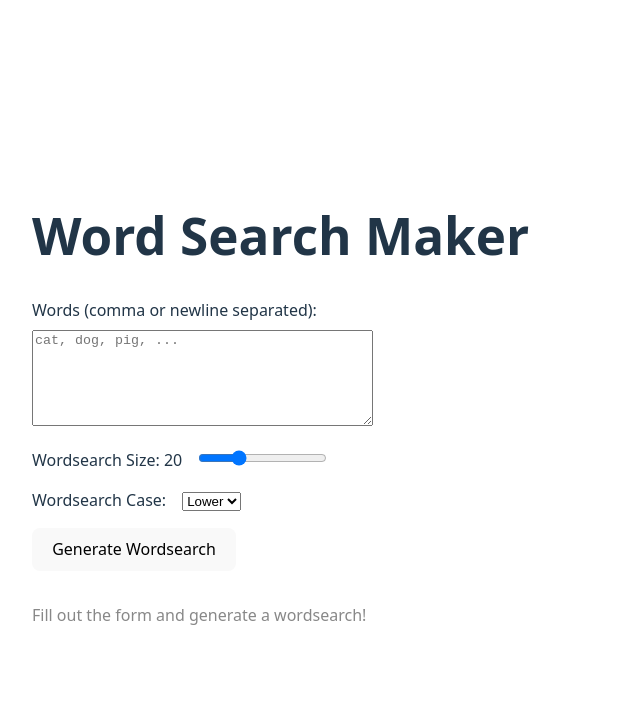
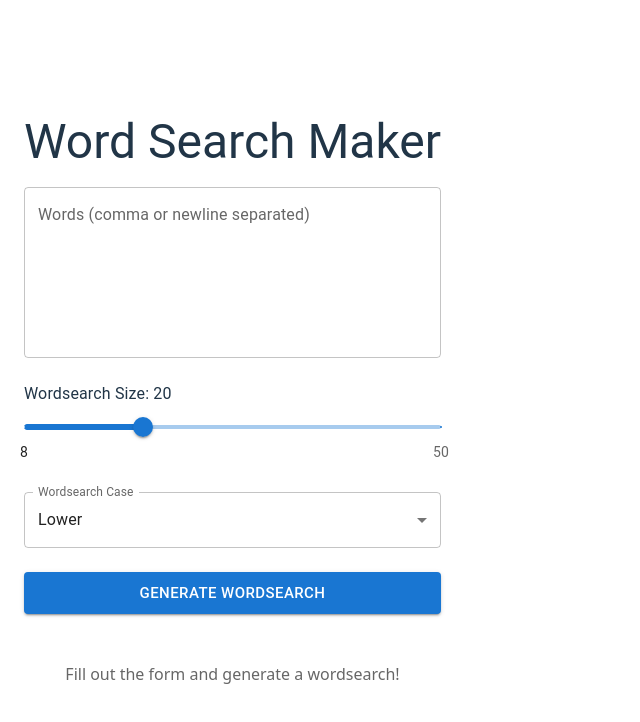
Before and after one commit to MorganMWJ/MorganMWJ.WordsearchMaker, a React (Vite) app in the folder wordsearch-react-app/: page / in a window 1280 px wide. Shown: the top 722 px of the page, without its empty margins (0-640 px from the left). Built offline with nearby package versions, Linux system fonts and the light colour scheme.

Commit message:
Now using Material Design UI elements

```diff
--- a/wordsearch-react-app/package.json
+++ b/wordsearch-react-app/package.json
@@ -13,6 +13,9 @@
     "deploy": "gh-pages -d dist"
   },
   "dependencies": {
+    "@emotion/react": "^11.14.0",
+    "@emotion/styled": "^11.14.1",
+    "@mui/material": "^7.3.7",
     "react": "^19.2.0",
     "react-dom": "^19.2.0"
   },
--- a/wordsearch-react-app/src/App.tsx
+++ b/wordsearch-react-app/src/App.tsx
@@ -1,4 +1,5 @@
 import { useState } from "react";
+import { Container, Typography, Box } from "@mui/material";
 import WordSearch from "./WordSearch";
 import WordsearchForm from "./WordsearchForm";
 
@@ -11,16 +12,22 @@ function App() {
   const [wordsearchData, setWordsearchData] = useState<WordSearchData  | null>(null);
 
   return (
-    <div style={{ padding: "2rem" }}>
-      <h1>Word Search Maker</h1>
-      <WordsearchForm onGenerate={setWordsearchData} />
+    <Container maxWidth="lg" sx={{ py: 4, display: 'flex', flexDirection: 'column', alignItems: 'center' }}>
+      <Typography variant="h3" component="h1" gutterBottom textAlign="center">
+        Word Search Maker
+      </Typography>
+      <Box sx={{ width: '100%', maxWidth: 600 }}>
+        <WordsearchForm onGenerate={setWordsearchData} />
+      </Box>
 
       {wordsearchData ? (
         <WordSearch grid={wordsearchData.Grid} words={wordsearchData.Words} />
       ) : (
-        <div style={{ color: "#888" }}>Fill out the form and generate a wordsearch!</div>
+        <Box sx={{ color: "text.secondary", mt: 2, textAlign: 'center' }}>
+          Fill out the form and generate a wordsearch!
+        </Box>
       )}
-    </div>
+    </Container>
   );
 }
 
--- a/wordsearch-react-app/src/WordSearch.tsx
+++ b/wordsearch-react-app/src/WordSearch.tsx
@@ -1,4 +1,5 @@
 import { useState } from "react";
+import { Box, Typography, Paper, List, ListItem, ListItemText } from "@mui/material";
 import "./WordSearch.css";
 
 type Cell = { row: number; col: number };
@@ -94,35 +95,54 @@ export default function WordSearch({ grid, words }: Props) {
   }
 
   return (
-    <div className="wordsearch-container">
-      <div className="grid" onMouseLeave={() => setIsDragging(false)}>
+    <Box className="wordsearch-container" sx={{ display: 'flex', gap: 4, flexWrap: 'wrap', mt: 3 }}>
+      <Box className="grid" onMouseLeave={() => setIsDragging(false)}>
         {grid.map((row, r) => (
-          <div key={r} className="row">
+          <Box key={r} className="row" sx={{ display: 'flex' }}>
             {row.map((letter, c) => (
-              <div
+              <Box
                 key={c}
                 className={`cell ${isSelected(r, c) ? "selected" : ""}`}
                 onMouseDown={() => handleMouseDown({ row: r, col: c })}
                 onMouseEnter={() => handleMouseEnter({ row: r, col: c })}
                 onMouseUp={handleMouseUp}
+                sx={{
+                  width: 40,
+                  height: 40,
+                  display: 'flex',
+                  alignItems: 'center',
+                  justifyContent: 'center',
+                  cursor: 'pointer',
+                  userSelect: 'none',
+                  fontWeight: 'bold',
+                  fontSize: '1.1rem'
+                }}
               >
                 {letter}
-              </div>
+              </Box>
             ))}
-          </div>
+          </Box>
         ))}
-      </div>
+      </Box>
 
-      <div className="word-list">
-        <h3>Words</h3>
-        <ul>
+      <Paper elevation={2} sx={{ p: 3, minWidth: 200 }}>
+        <Typography variant="h5" component="h3" gutterBottom>
+          Words
+        </Typography>
+        <List>
           {words.map(word => (
-            <li key={word} className={foundWords.includes(word) ? "found" : ""}>
-              {word}
-            </li>
+            <ListItem
+              key={word}
+              sx={{
+                textDecoration: foundWords.includes(word) ? 'line-through' : 'none',
+                color: foundWords.includes(word) ? 'success.main' : 'text.primary'
+              }}
+            >
+              <ListItemText primary={word} />
+            </ListItem>
           ))}
-        </ul>
-      </div>
-    </div>
+        </List>
+      </Paper>
+    </Box>
   );
 }
--- a/wordsearch-react-app/src/WordsearchForm.tsx
+++ b/wordsearch-react-app/src/WordsearchForm.tsx
@@ -1,4 +1,16 @@
 import React, { useState } from 'react';
+import {
+  Box,
+  TextField,
+  Slider,
+  Select,
+  MenuItem,
+  FormControl,
+  InputLabel,
+  Button,
+  Alert,
+  Typography
+} from '@mui/material';
 
 interface WordsearchFormProps {
   onGenerate: (data: any) => void;
@@ -36,49 +48,68 @@ const WordsearchForm: React.FC<WordsearchFormProps> = ({ onGenerate }) => {
   };
 
   return (
-    <form onSubmit={handleSubmit} style={{ marginBottom: '2rem' }}>
-      <div style={{ marginBottom: '1rem' }}>
-        <label>
-          Words (comma or newline separated):<br />
-          <textarea
+    <Box component="form" onSubmit={handleSubmit} sx={{ mb: 4 }}>
+      <Box sx={{ mb: 3 }}>
+        <TextField
+          label="Words (comma or newline separated)"
           value={words}
           onChange={e => setWords(e.target.value)}
+          multiline
           rows={6}
-            cols={40}
-            style={{ marginTop: '0.5rem' }}
+          fullWidth
           placeholder="cat, dog, pig, ..."
+          variant="outlined"
         />
-        </label>
-      </div>
-      <div style={{ marginBottom: '1rem' }}>
-        <label>
+      </Box>
+
+      <Box sx={{ mb: 3 }}>
+        <Typography gutterBottom>
           Wordsearch Size: {gridSize}
-          <input
-            type="range"
+        </Typography>
+        <Slider
+          value={gridSize}
+          onChange={(_, value) => setGridSize(value as number)}
           min={8}
           max={50}
-            value={gridSize}
-            onChange={e => setGridSize(Number(e.target.value))}
-            style={{ marginLeft: '1rem' }}
+          valueLabelDisplay="auto"
+          marks={[
+            { value: 8, label: '8' },
+            { value: 50, label: '50' }
+          ]}
         />
-        </label>
-      </div>
-        <div style={{ marginBottom: '1rem' }}>
-        <label>
-          Wordsearch Case:
-          <select name="selectedCase"
+      </Box>
+
+      <Box sx={{ mb: 3 }}>
+        <FormControl fullWidth>
+          <InputLabel id="case-select-label">Wordsearch Case</InputLabel>
+          <Select
+            labelId="case-select-label"
+            value={letterCase}
+            label="Wordsearch Case"
             onChange={e => setLetterCase(e.target.value)}
-           style={{ marginLeft: '1rem' }}>
-            <option value="lower">Lower</option>
-            <option value="upper">Upper</option>
-          </select>
-        </label>
-      </div>
-      <button type="submit" disabled={loading}>
+          >
+            <MenuItem value="lower">Lower</MenuItem>
+            <MenuItem value="upper">Upper</MenuItem>
+          </Select>
+        </FormControl>
+      </Box>
+
+      <Button
+        type="submit"
+        variant="contained"
+        size="large"
+        disabled={loading}
+        fullWidth
+      >
         {loading ? 'Generating...' : 'Generate Wordsearch'}
-      </button>
-      {error && <div style={{ color: 'red', marginTop: '1rem' }}>{error}</div>}
-    </form>
+      </Button>
+
+      {error && (
+        <Alert severity="error" sx={{ mt: 2 }}>
+          {error}
+        </Alert>
+      )}
+    </Box>
   );
 };
 
```
Also changed, not shown: 1 other file (tests, documents, lock files or other folders). Lines whose indentation alone changed are shown as unchanged.
